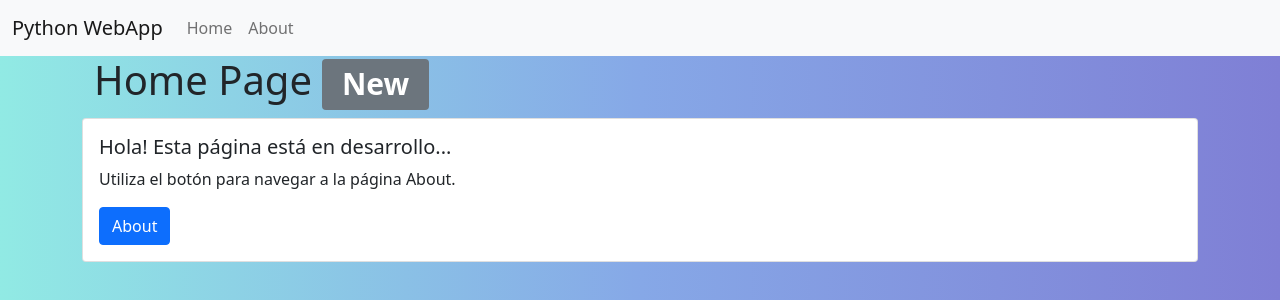
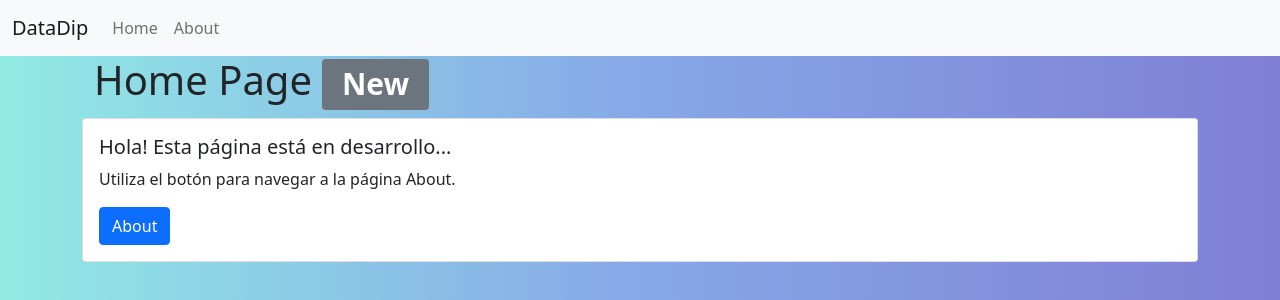
Before and after one commit to miguelm7/python-webapp, a Flask app: page / in a window 1280 px wide. Shown: the top 300 px of the page. Run offline with Flask 3, Linux system fonts and the light colour scheme.

Commit message:
rename page

```diff
--- a/templates/layout.html
+++ b/templates/layout.html
@@ -5,7 +5,7 @@
     <meta charset="UTF-8">
     <meta http-equiv="X-UA-Compatible" content="IE=edge">
     <meta name="viewport" content="width=device-width, initial-scale=1.0">
-    <title>Python WebApp</title>
+    <title>DataDip</title>
     <!-- BOOTSTRAP 4 -->
     <link href="https://cdn.jsdelivr.net/npm/bootstrap@5.1.0/dist/css/bootstrap.min.css" rel="stylesheet"
         integrity="sha384-KyZXEAg3QhqLMpG8r+8fhAXLRk2vvoC2f3B09zVXn8CA5QIVfZOJ3BCsw2P0p/We" crossorigin="anonymous">
@@ -17,7 +17,7 @@
 
     <nav class="navbar navbar-expand-lg navbar-light bg-light">
         <div class="container-fluid">
-            <a class="navbar-brand" href="/">Python WebApp</a>
+            <a class="navbar-brand" href="/">DataDip</a>
             <button class="navbar-toggler" type="button" data-bs-toggle="collapse" data-bs-target="#navbarNav"
                 aria-controls="navbarNav" aria-expanded="false" aria-label="Toggle navigation">
                 <span class="navbar-toggler-icon"></span>
```
